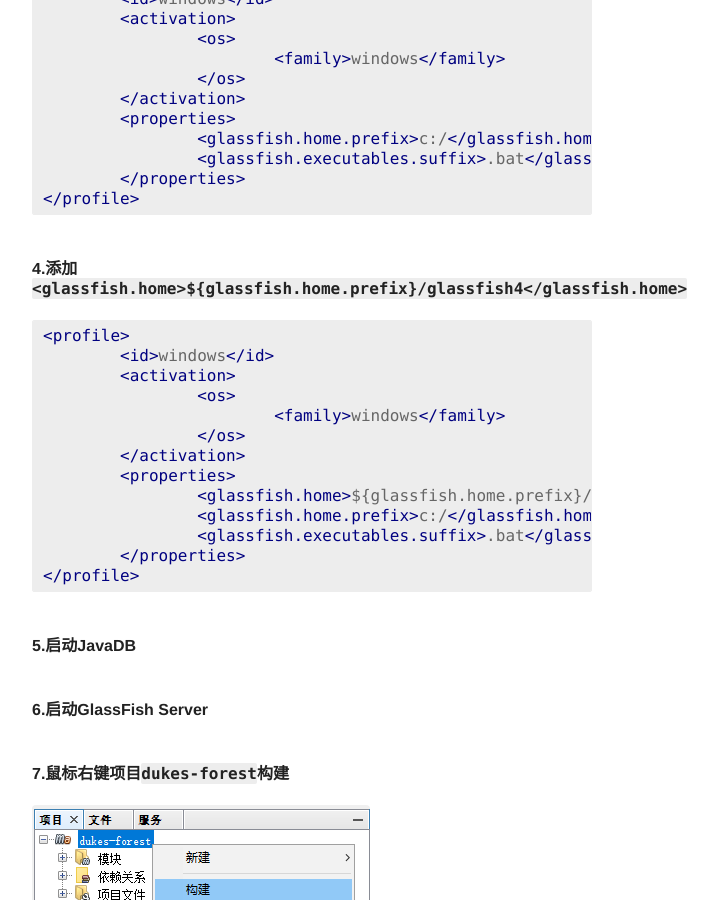
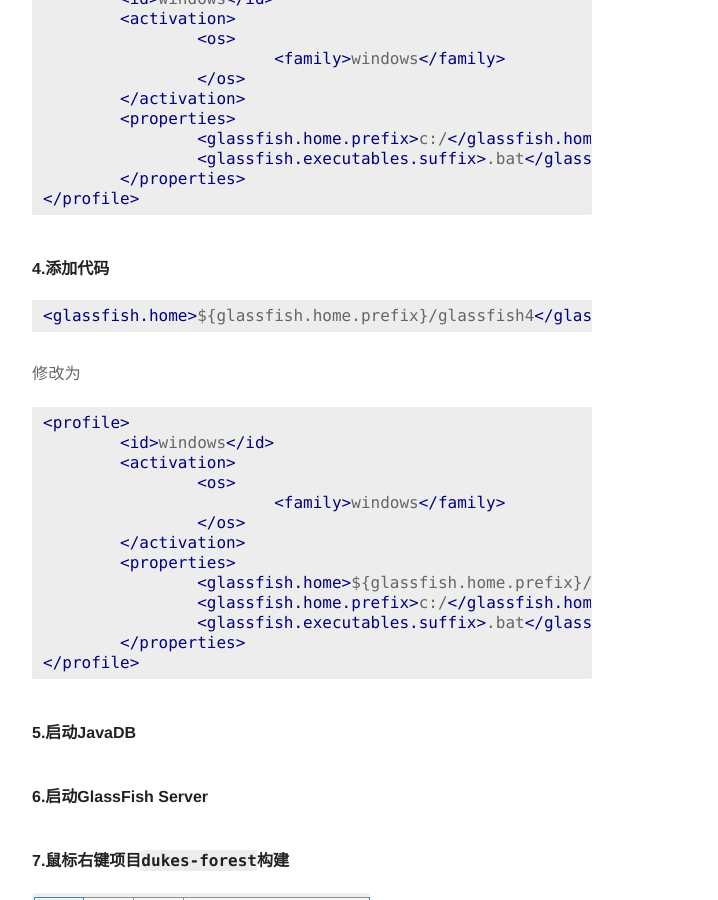
Before and after one commit to dawsonlee1790/dawsonlee1790.github.io, a Jekyll site: the page built from _posts/2018-08-21-Javaee7 tutorial中构建duke-forest失败的解决方案.md, in a window 1280 px wide and 900 px high, scrolled down 1522 px. Shown: the whole window, without its empty margins (328-1046 px from the left). Built offline with Jekyll 4.4.1, drawn with Linux system fonts in a browser that asks for light colours; comment, search, counter and statistics services are not loaded.

Commit message:
排版，修改表达

```diff
--- a/_posts/2018-08-21-Javaee7 tutorial中构建duke-forest失败的解决方案.md
+++ b/_posts/2018-08-21-Javaee7 tutorial中构建duke-forest失败的解决方案.md
@@ -58,7 +58,13 @@
 </profile>
 {% endhighlight %}
 
-####  4.添加`<glassfish.home>${glassfish.home.prefix}/glassfish4</glassfish.home>`
+####  4.添加代码
+
+{% highlight xml %}
+<glassfish.home>${glassfish.home.prefix}/glassfish4</glassfish.home>
+{% endhighlight %}
+
+修改为
 
 {% highlight xml %}
 <profile>
```
